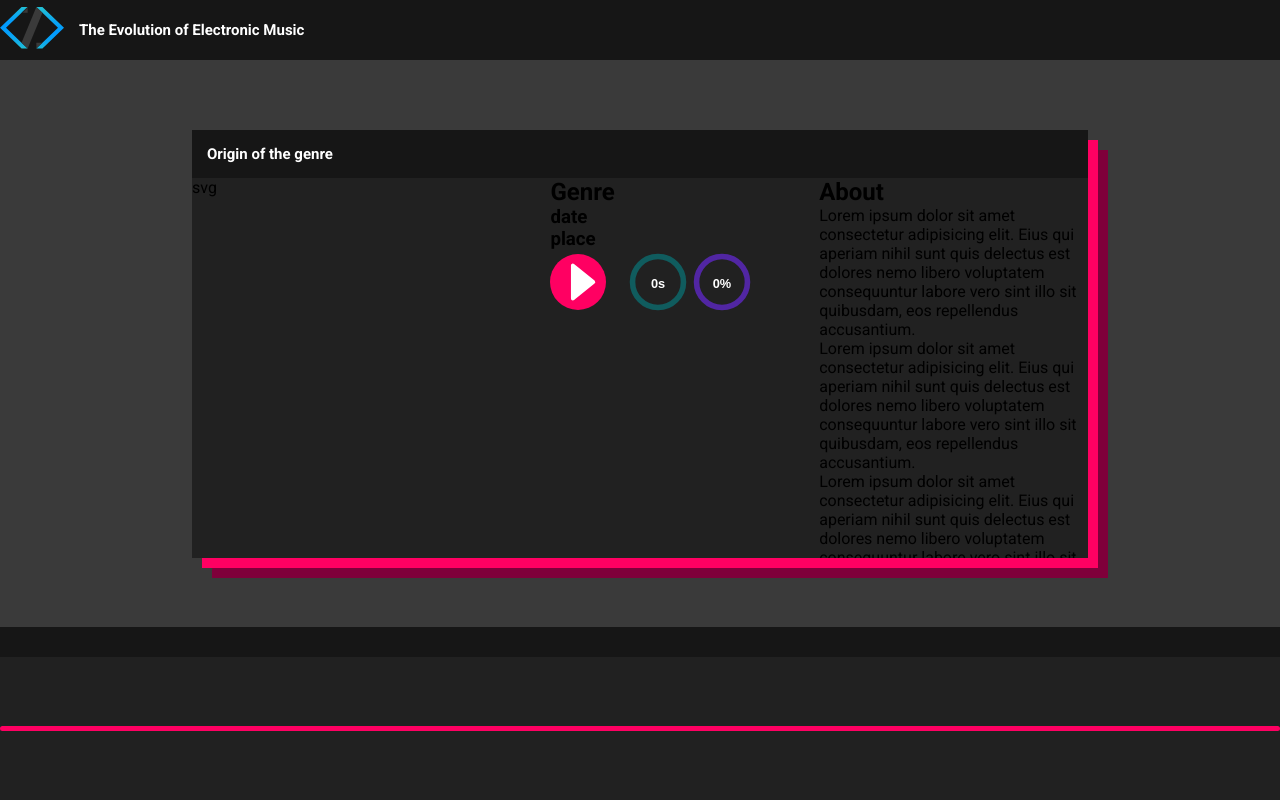
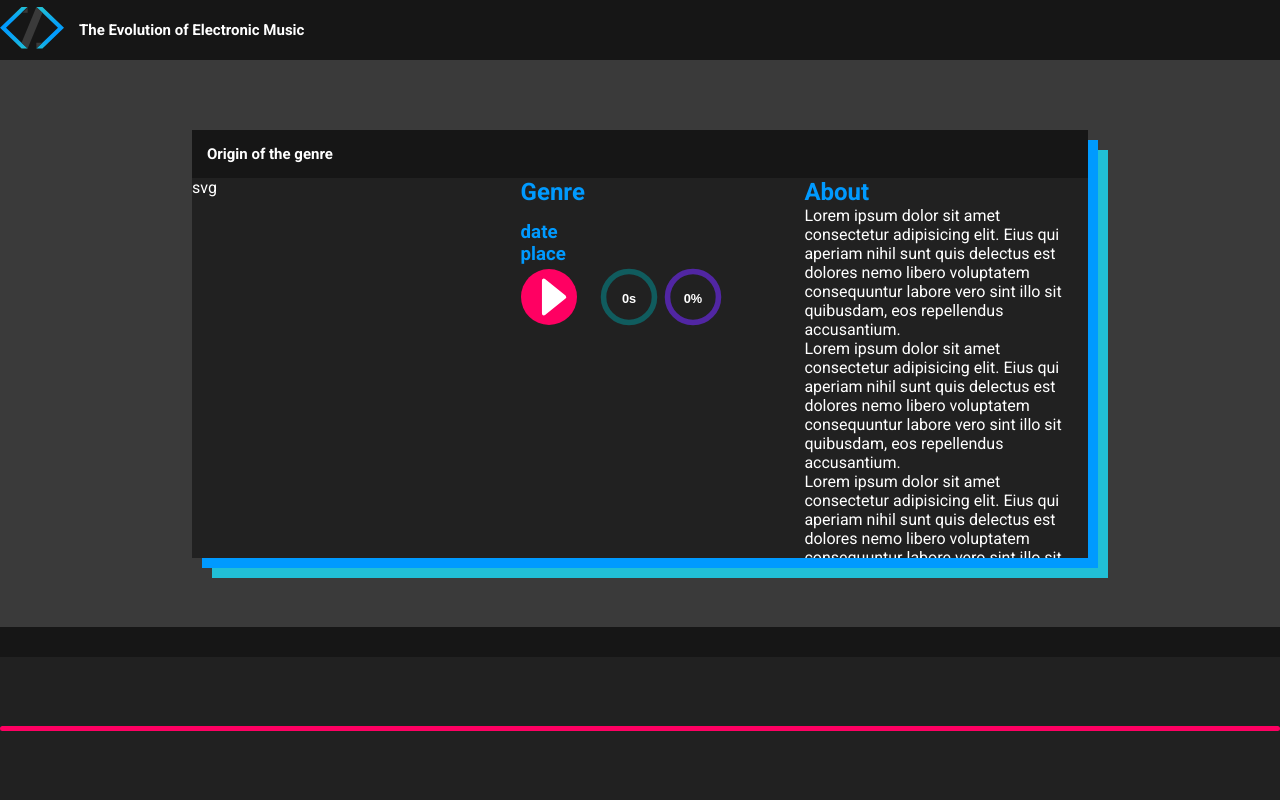
Before and after one commit to karolinavalentova2/timeline, a PHP site: page / in a window 1280 px wide; the page is wider, and only the part inside the window is pictured. Run offline with PHP 8.4, Linux system fonts and the light colour scheme.

Commit message:
fixed grid size and color change

```diff
--- a/timeline.css
+++ b/timeline.css
@@ -10,17 +10,23 @@
   --bg-color: #3a3a3a;
   --gray-color: #212121;
   --black-color: #161616;
+  --blue-color: #009aff;
+  --purple-color: #21bfd6;
 }
 
 body {
   background: var(--bg-color);
   overflow: hidden;
   font-family: "Roboto", sans-serif;
+  color: white;
 }
-
+p,
 h1,
 #topbar {
   color: white;
+}
+h1,
+#topbar {
   font-size: 15px;
 }
 
@@ -28,7 +34,10 @@ h1 {
   margin: 0;
   padding-left: 1em;
 }
-
+h2,
+h3 {
+  color: var(--blue-color);
+}
 main {
   height: calc(100vh - 173px - 60px);
   padding: 1rem 0;
@@ -140,16 +149,21 @@ footer {
   Modal container / Content
 
 ***********************/
+#modalGenre {
+  font-weight: bold;
+  margin: 0 0 15px 0;
+}
 #content {
   display: grid;
-  grid-template-columns: 40% 30% 1fr;
+  grid-template-columns: 35% 30% 1fr;
   grid-template-rows: max-content;
   width: 70%;
   height: 80%;
   max-height: 720px;
   background: var(--gray-color);
-  box-shadow: 10px 10px 0 var(--main-color), 20px 20px 0 var(--alt-color);
+  box-shadow: 10px 10px 0 var(--blue-color), 20px 20px 0 var(--purple-color);
   z-index: 1;
+  column-gap: 15px;
 }
 
 #topbar {
@@ -192,6 +206,7 @@ footer {
 /* -------------------------- music player and donut chart */
 .play-song-container {
   width: 100%;
+  margin: 15px 0 0 0;
   display: flex;
   align-items: center;
 }
```
